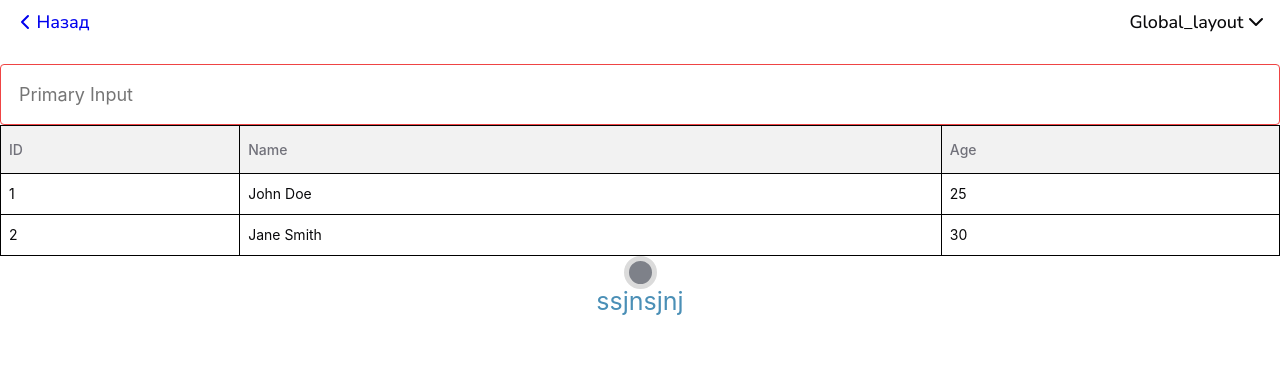
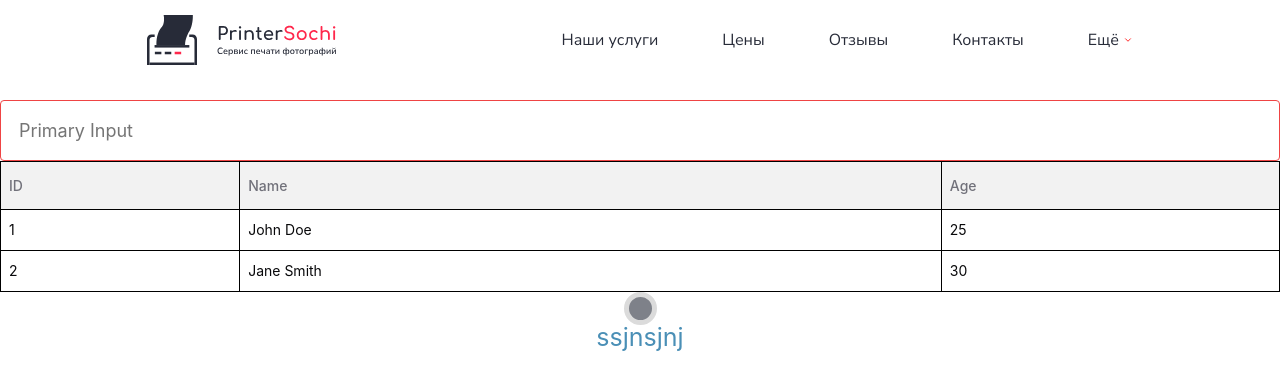
Before and after one commit to nicka-CC/PrinterSochi, a Next.js app: page / in a window 1280 px wide. Shown: the top 390 px of the page. Built offline with nearby package versions, Linux system fonts and the light colour scheme.

Commit message:
feat(widget): add header

```diff
--- a/app/layout.tsx
+++ b/app/layout.tsx
@@ -2,6 +2,6 @@ import RootLayout from "@/src/app/ui/global-layout";
 
 export default RootLayout;
 //TODO: [pages]: главна, цены, фоторедактор, оформление заказа, цена, отзывы, контакты, настольная игра, фотоссесс, фотосессия, блог, услуги доставка, популярное
-//TODO: [widgets]: хэдэр, футер, слайдер, предоставляемые услуги, порядок работы, преимущества, о нас, фототчеты, цены, цена 1, цена 2, цена 3, цена 4, фоторедакторы, оформление заказа, связатся с нами, отзывы 1 2 3, контакты, игры 1 2, портфолио, фотосессия, услуги, новесть блога
+//TODO: [widgets]: футер, слайдер, предоставляемые услуги, порядок работы, преимущества, о нас, фототчеты, цены, цена 1, цена 2, цена 3, цена 4, фоторедакторы, оформление заказа, связатся с нами, отзывы 1 2 3, контакты, игры 1 2, портфолио, фотосессия, услуги, новесть блога
 //TODO: [features]: связаться, заказать, правила балансов, промокод, фоторедактор, оставить отзыв, настольные игры, заказать фотку
 //TODO: [entities]: цены, популярные услуги, фоточет, заказ, отзывы, заказ звонить, игры, портфолио, фотосессия, услуги благ
--- a/src/shared/ui/Link/ui-link.tsx
+++ b/src/shared/ui/Link/ui-link.tsx
@@ -2,18 +2,19 @@ import React from "react";
 import styles from "@/src/shared/ui/Link/ui-link.module.css";
 import classNames from "@/src/shared/lib/classnames/classnames";
 
-export interface LinkProps extends React.HTMLAttributes<HTMLDivElement> {
+export interface LinkProps extends React.AnchorHTMLAttributes<HTMLAnchorElement> {
   className?: string;
+  href?:string;
 }
 
-const Link = ({ className, children, ...otherProps }: LinkProps) => {
+const Link = ({ className,href, children, ...otherProps }: LinkProps) => {
   return (
-    <div
+    <a href={href}
       className={classNames(styles.link, {}, [className || ""])}  // Добавлена пустая конфигурация для Mods
       {...otherProps}
     >
       {children}
-    </div>
+    </a>
   );
 };
 
--- a/src/widgets/header/index.module.css
+++ b/src/widgets/header/index.module.css
@@ -1,19 +1,41 @@
-.header {
-  display: flex;
-  background-color: white;
-  padding: 10px 12.5px;
-  width: 100%;
+@import url('https://fonts.googleapis.com/css2?family=Nunito+Sans:ital,opsz,wght@0,6..12,200..1000;1,6..12,200..1000&display=swap');
+.header{
+  color:#272B38;
+  display:flex;
+  background: #fff;
+  padding:15px 147px;
+  font-family: "Nunito Sans", system-ui;
+  font-optical-sizing: auto;
+  font-style: normal;
+  font-variation-settings:
+          "wdth" 100,
+          "YTLC" 500;
 }
-.button_name {
+.logo{
+}
+.groupfst{
+  display:flex;
+  /*justify-content: center;*/
+  margin: auto 0;
+  gap: 64px;
   margin-left: auto;
+  color:#272B38;
+}
+.a{
+  color:#272B38;
+}
+.modal{
+  position:absolute;
   background-color: #fff;
+  top: 10%;
+  right: 10%;
+  border-radius: 10px;
 }
-.button_name:hover {
-  color: #003d6c;
-  background-color: #eaf5ff;
+.modalString{
+  padding: 10px 25px;
+  text-align: right;
+  color:#272B38;
 }
-.button:hover {
-  .chevron {
-    color: white;
-  }
+.modalString:hover{
+  color: #FF284C;
 }
--- a/src/widgets/header/index.tsx
+++ b/src/widgets/header/index.tsx
@@ -1,22 +1,38 @@
-import Link from "next/link";
-import { Button } from "@/src/shared/ui";
+'use client'
+import { Button, Link } from "@/src/shared/ui";
 import styles from "@/src/widgets/header/index.module.css";
 import { ChevronLeft, ChevronDown } from "lucide-react";
 import classNames from "@/src/shared/lib/classnames/classnames";
+import Image from "next/image";
+import logo from "@/public/Logo.svg"
+import {useState} from "react";
 const username = "Global_layout";
 const Header = ({ className }: { className?: string }) => {
+  const [open, setOpen] = useState<boolean>(false);
   return (
     <div className={classNames(styles.header, {}, [className || ""])}>
-      <Link href="/">
-        <Button theme="mini" className={styles.button}>
-          <ChevronLeft className={styles.chevron} />
-          Назад
-        </Button>
+      <Link className={styles.logo}>
+        <Image src={logo} alt={'logo'}/>
       </Link>
-      <Button className={styles.button_name} theme="mini">
-        {username}
-        <ChevronDown />
-      </Button>
+      <div className={styles.groupfst}>
+        <div><a className={styles.a} href={"/services"}>Наши услуги</a></div>
+        <div><a className={styles.a}  href={"/prices"}>Цены</a></div>
+        <div><a className={styles.a} href={"/reviews"}>Отзывы</a></div>
+        <div><a className={styles.a} href={"/contacts"}>Контакты</a></div>
+        <div onClick={()=> setOpen(!open)}>Ещё <ChevronDown color={"red"} size={10}/></div>
+      </div>
+      <div className={styles.modal}>
+        {open && <>
+          <a href={"/sizes-print"}><div className={styles.modalString}>Нестандартные размеры печати</div>
+          </a>
+          <a href={"/delivery"}><div className={styles.modalString}>Доставка</div></a>
+          <a href={"/explotan-cats"}><div className={styles.modalString}>Взрывные котята</div>
+          </a>
+          <a href={"/photographer"}><div className={styles.modalString}>Фотограф</div>
+          </a>
+          </>
+
+        }</div>
     </div>
   );
 };
```
Also changed, not shown: public/Logo.svg (added).
